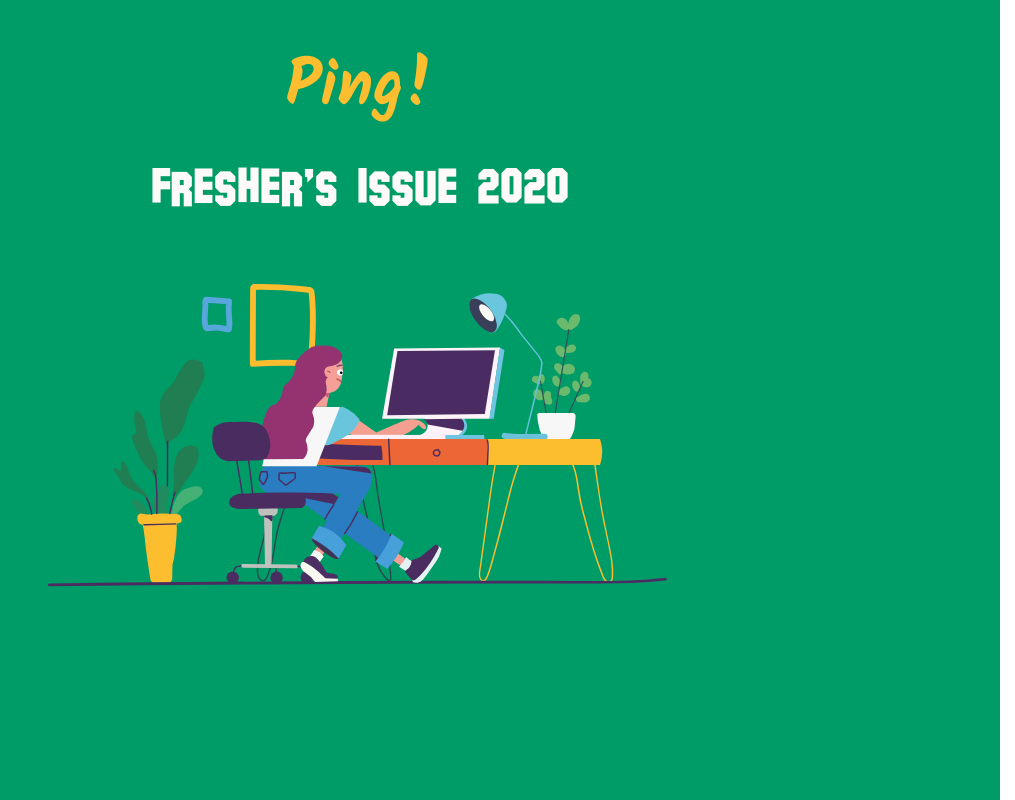
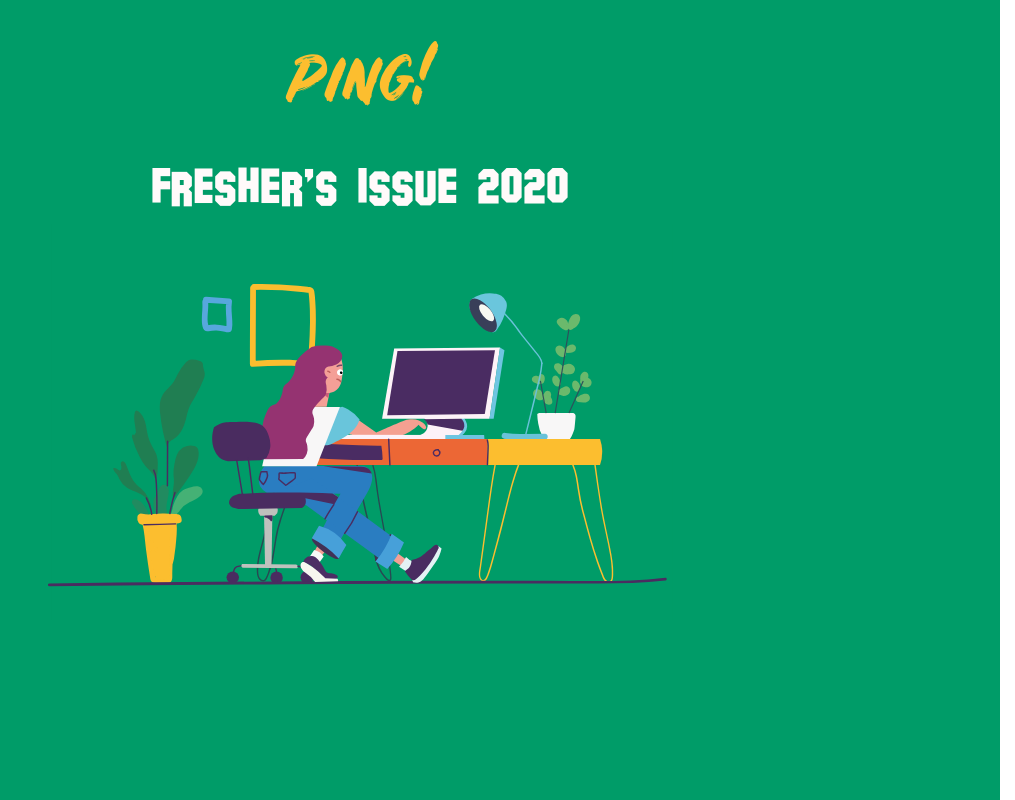
Before and after one commit to madebyping/freshers_intro, a plain HTML site: page index.html in a window 1280 px wide. Shown: the top 800 px of the page, without its empty margins (265-1280 px from the left). Drawn offline with nearby package versions, Linux system fonts and the light colour scheme.

Commit message:
Fixed bugs

```diff
--- a/css/style.css
+++ b/css/style.css
@@ -18,6 +18,10 @@
 @font-face {
 	font-family: ping_heading;
 	src:url("../fonts/sf_zimmerman/SF\ Zimmerman\ Italic.ttf");
+}
+@font-face {
+	font-family: rustico;
+	src:url("../fonts/rustico.ttf");
 }
 
 /* CSS styles */
@@ -66,7 +70,7 @@ h1, h2{
 }
 
 .box1 h1{
-	font-family: 'Kalam', cursive;
+	font-family: 'rustico', cursive;
 	color : #fcbe2f;
 	font-size: 4rem;
 }
--- a/index.html
+++ b/index.html
@@ -140,7 +140,7 @@
 				</a>
 			</div>
 			<div>
-				<a href="https://www.instagram.com/ping.iiit/">
+				<a href="https://www.instagram.com/pingiiit/">
 					<i style="color:#fff;" class="lni lni-instagram lni-32" class="img_icon"></i>
 				</a>
 			</div>
```
Also changed, not shown: fonts/rustico.ttf (added).
